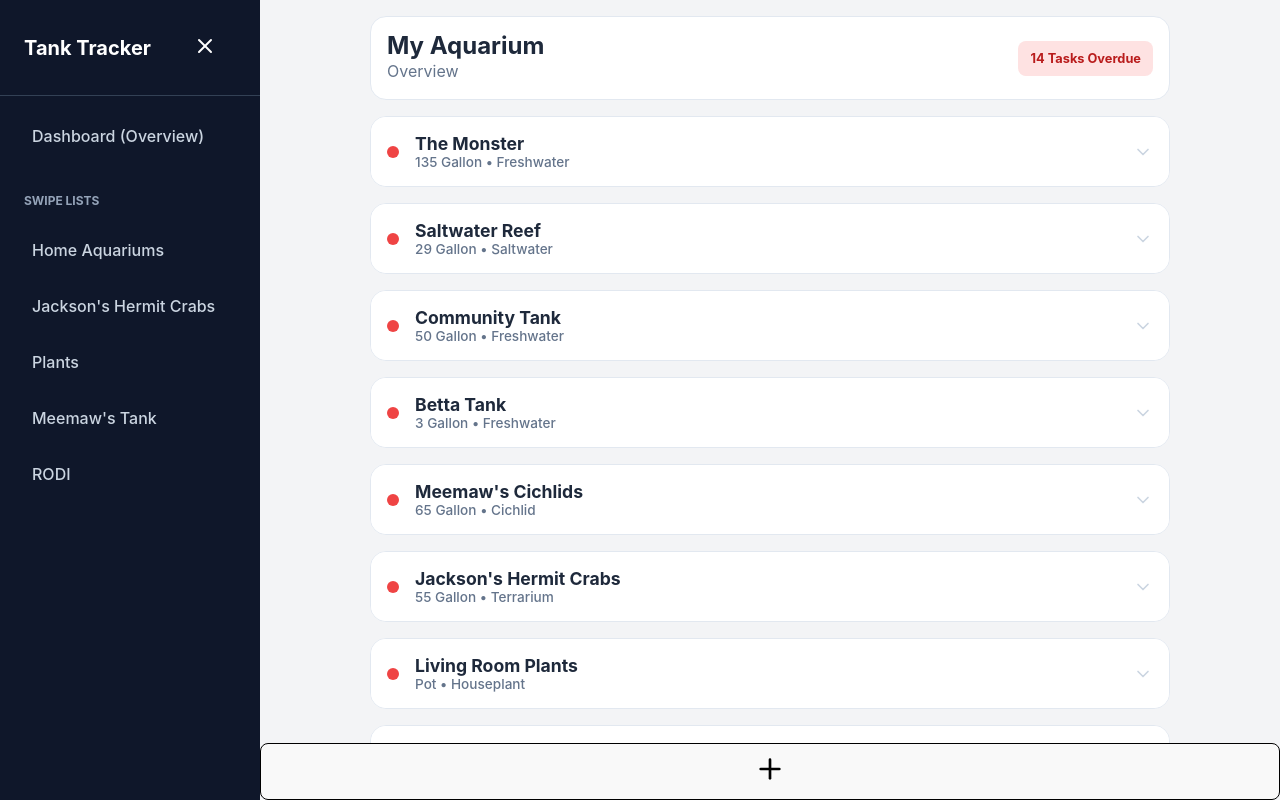
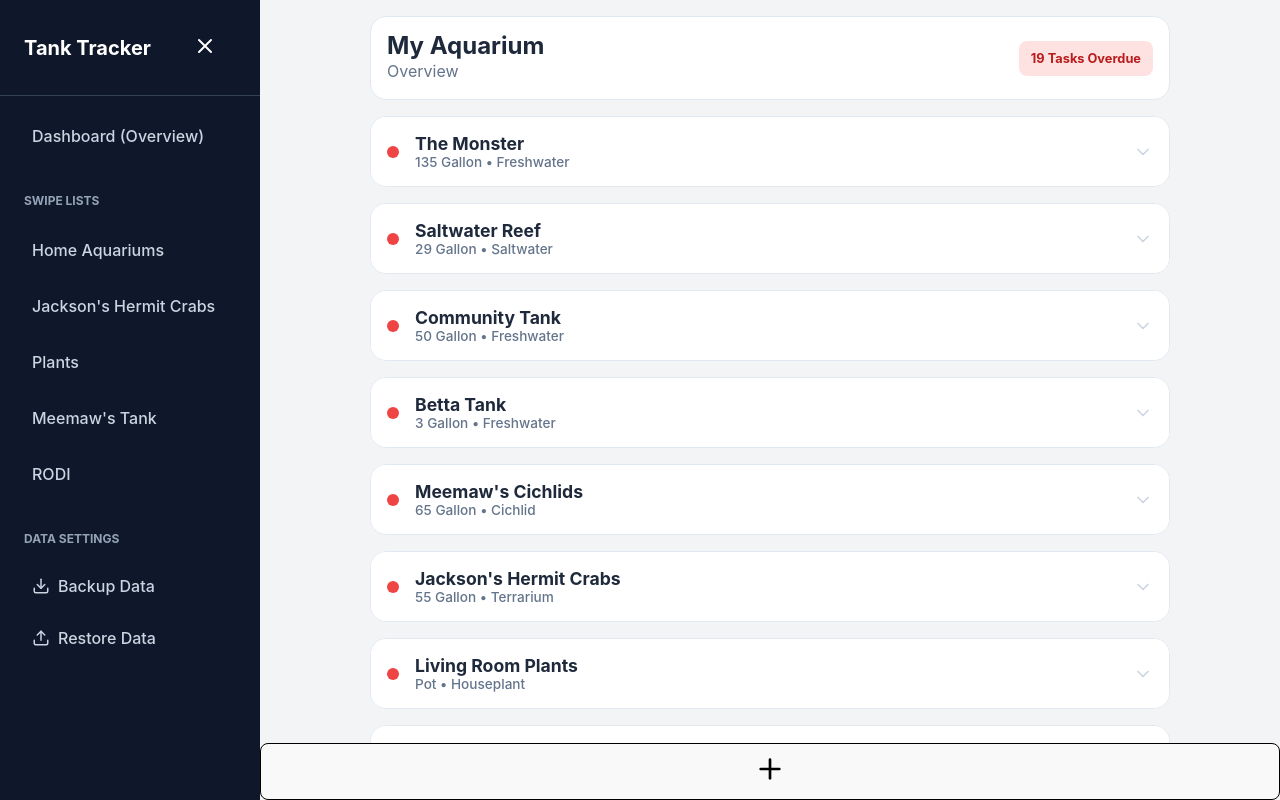
Before and after one commit to dwarrick91/My-aquariums, a React (Vite) app: page / in a window 1280 px wide. Built offline with nearby package versions, Linux system fonts and the light colour scheme.

Commit message:
Getting back up and restore functions

```diff
--- a/src/App.jsx
+++ b/src/App.jsx
@@ -1,7 +1,7 @@
-import React, { useState, useEffect } from 'react';
+import React, { useState, useEffect, useRef } from 'react';
 import { BrowserRouter as Router, Routes, Route, Link, useParams, Navigate } from 'react-router-dom';
 import { differenceInDays, addDays, format } from 'date-fns';
-import { CheckCircle, Clock, Trash2, ChevronUp, ChevronDown, Menu, X, Plus, MessageSquare } from 'lucide-react';
+import { CheckCircle, Clock, Trash2, ChevronUp, ChevronDown, Menu, X, Plus, MessageSquare, Download, Upload } from 'lucide-react';
 import SwipeView from './SwipeView';
 import './App.css';
 
@@ -63,9 +63,34 @@ const INITIAL_DATA = [
     tasks: [{ name: "Watering", frequency: 7, lastCompleted: null, history: [] }]
   },
   {
-    id: 8, name: "Basement System", category: "rodi", type: "Filter", size: "System",
+    id: 8, name: "Filter 1", category: "rodi", type: "Sediment", size: "Stage 1",
     notes: [],
-    tasks: [{ name: "Change Sediment Filter", frequency: 180, lastCompleted: null, history: [] }]
+    tasks: [{ name: "Replace Filter", frequency: 180, lastCompleted: null, history: [] }]
+  },
+  {
+    id: 802, name: "Filter 2", category: "rodi", type: "Carbon Block", size: "Stage 2",
+    notes: [],
+    tasks: [{ name: "Replace Filter", frequency: 180, lastCompleted: null, history: [] }]
+  },
+  {
+    id: 803, name: "Filter 3", category: "rodi", type: "Carbon Block", size: "Stage 3",
+    notes: [],
+    tasks: [{ name: "Replace Filter", frequency: 180, lastCompleted: null, history: [] }]
+  },
+  {
+    id: 804, name: "Filter 4", category: "rodi", type: "RO Membrane", size: "Stage 4",
+    notes: [],
+    tasks: [{ name: "Replace Filter", frequency: 730, lastCompleted: null, history: [] }]
+  },
+  {
+    id: 805, name: "Filter 5", category: "rodi", type: "Deionization", size: "Stage 5",
+    notes: [],
+    tasks: [{ name: "Replace Filter", frequency: 90, lastCompleted: null, history: [] }]
+  },
+  {
+    id: 806, name: "Filter 6", category: "rodi", type: "Polishing", size: "Stage 6",
+    notes: [],
+    tasks: [{ name: "Replace Filter", frequency: 180, lastCompleted: null, history: [] }]
   }
 ];
 
@@ -90,10 +115,9 @@ const AddItemModal = ({ isOpen, onClose, onAdd }) => {
     e.preventDefault();
     onAdd(formData);
     onClose();
-    setFormData({ name: '', category: 'home', type: '', size: '', frequency: 7 }); // Reset
+    setFormData({ name: '', category: 'home', type: '', size: '', frequency: 7 });
   };
 
-  // Determine placeholder text based on category
   const isPlant = formData.category === 'plants';
   const sizeLabel = isPlant ? "Size (e.g. Small Pot)" : "Size (e.g. 90 Gallon)";
   const typeLabel = isPlant ? "Type (e.g. Succulent)" : "Type (e.g. Saltwater)";
@@ -120,51 +144,22 @@ const AddItemModal = ({ isOpen, onClose, onAdd }) => {
 
           <div className="form-group">
             <label className="form-label">Name</label>
-            <input
-              name="name"
-              placeholder="e.g. Living Room Tank"
-              value={formData.name}
-              onChange={handleChange}
-              className="form-input"
-              required
-            />
+            <input name="name" placeholder="e.g. Living Room Tank" value={formData.name} onChange={handleChange} className="form-input" required />
           </div>
 
           <div className="form-group">
             <label className="form-label">{typeLabel}</label>
-            <input
-              name="type"
-              placeholder={isPlant ? "Houseplant" : "Freshwater"}
-              value={formData.type}
-              onChange={handleChange}
-              className="form-input"
-              required
-            />
+            <input name="type" placeholder={isPlant ? "Houseplant" : "Freshwater"} value={formData.type} onChange={handleChange} className="form-input" required />
           </div>
 
           <div className="form-group">
             <label className="form-label">{sizeLabel}</label>
-            <input
-              name="size"
-              placeholder={isPlant ? "Pot" : "75 Gallon"}
-              value={formData.size}
-              onChange={handleChange}
-              className="form-input"
-              required
-            />
+            <input name="size" placeholder={isPlant ? "Pot" : "75 Gallon"} value={formData.size} onChange={handleChange} className="form-input" required />
           </div>
 
           <div className="form-group">
             <label className="form-label">Task Frequency (Days)</label>
-            <input
-              type="number"
-              name="frequency"
-              value={formData.frequency}
-              onChange={handleChange}
-              className="form-input"
-              min="1"
-              required
-            />
+            <input type="number" name="frequency" value={formData.frequency} onChange={handleChange} className="form-input" min="1" required />
           </div>
 
           <div className="modal-actions">
@@ -185,12 +180,16 @@ function App() {
   });
 
   const [isSidebarOpen, setSidebarOpen] = useState(false);
-  const [isAddModalOpen, setAddModalOpen] = useState(false); // State for modal
+  const [isAddModalOpen, setAddModalOpen] = useState(false);
+
+  // Hidden input for file uploading
+  const fileInputRef = useRef(null);
 
   useEffect(() => {
     localStorage.setItem('aquariumDataV15', JSON.stringify(tanks));
   }, [tanks]);
 
+  // --- DATA LOGIC ---
   const handleComplete = (tankId, taskIndex, side = null) => {
     const newTanks = [...tanks];
     const tank = newTanks.find(t => t.id === tankId);
@@ -228,12 +227,7 @@ function App() {
     const tank = newTanks.find(t => t.id === tankId);
     if (!tank.notes) tank.notes = [];
 
-    const newNote = {
-      id: Date.now(),
-      date: new Date().toISOString(),
-      text: text
-    };
-
+    const newNote = { id: Date.now(), date: new Date().toISOString(), text: text };
     tank.notes.unshift(newNote);
     setTanks(newTanks);
   };
@@ -246,30 +240,20 @@ function App() {
     setTanks(newTanks);
   };
 
-  // --- HANDLE NEW ITEM CREATION ---
   const handleAddItem = (formData) => {
-    // Determine default task name based on category
     let taskName = "Water Change";
     if (formData.category === 'plants') taskName = "Watering";
     if (formData.category === 'rodi') taskName = "Replace Filter";
 
     const newItem = {
-      id: Date.now(), // Generate unique ID
+      id: Date.now(),
       name: formData.name,
       category: formData.category,
       type: formData.type,
       size: formData.size,
       notes: [],
-      tasks: [
-        {
-          name: taskName,
-          frequency: parseInt(formData.frequency),
-          lastCompleted: null,
-          history: []
-        }
-      ]
+      tasks: [{ name: taskName, frequency: parseInt(formData.frequency), lastCompleted: null, history: [] }]
     };
-
     setTanks([...tanks, newItem]);
   };
 
@@ -280,24 +264,72 @@ function App() {
     }
   };
 
+  // --- BACKUP & RESTORE FUNCTIONS ---
+  const backupData = () => {
+    // 1. Convert state to string
+    const jsonString = JSON.stringify(tanks, null, 2);
+    // 2. Create a blob (file-like object)
+    const blob = new Blob([jsonString], { type: "application/json" });
+    // 3. Create a download link
+    const url = URL.createObjectURL(blob);
+    const link = document.createElement('a');
+    link.href = url;
+    link.download = `tank-tracker-backup-${format(new Date(), 'yyyy-MM-dd')}.json`;
+    document.body.appendChild(link);
+    link.click();
+    document.body.removeChild(link);
+  };
+
+  const triggerFileUpload = () => {
+    fileInputRef.current.click();
+  };
+
+  const restoreData = (event) => {
+    const file = event.target.files[0];
+    if (!file) return;
+
+    const reader = new FileReader();
+    reader.onload = (e) => {
+      try {
+        const importedData = JSON.parse(e.target.result);
+        // Basic validation: Check if it's an array
+        if (Array.isArray(importedData)) {
+          if(window.confirm("This will overwrite your current data with the backup. Continue?")) {
+            setTanks(importedData);
+            alert("Data restored successfully!");
+          }
+        } else {
+          alert("Invalid file format.");
+        }
+      } catch (err) {
+        alert("Error reading file. Make sure it is a valid JSON backup.");
+      }
+    };
+    reader.readAsText(file);
+    // Reset input so same file can be selected again if needed
+    event.target.value = null;
+  };
+
   return (
     <Router>
       <div className="app-container">
         {isSidebarOpen && <div className="mobile-overlay" onClick={() => setSidebarOpen(false)}/>}
 
-        {/* ADD ITEM MODAL */}
-        <AddItemModal
-          isOpen={isAddModalOpen}
-          onClose={() => setAddModalOpen(false)}
-          onAdd={handleAddItem}
+        <AddItemModal isOpen={isAddModalOpen} onClose={() => setAddModalOpen(false)} onAdd={handleAddItem} />
+
+        {/* HIDDEN FILE INPUT FOR RESTORE */}
+        <input
+          type="file"
+          ref={fileInputRef}
+          style={{display: 'none'}}
+          accept=".json"
+          onChange={restoreData}
         />
 
         <aside className={`sidebar ${isSidebarOpen ? 'open' : ''}`}>
           <div className="sidebar-header">
             <h1>Tank Tracker</h1>
-            <button onClick={() => setSidebarOpen(false)} style={{background:'none', border:'none', color:'white'}} className="lg-hidden">
-                <X size={24}/>
-            </button>
+            <button onClick={() => setSidebarOpen(false)} style={{background:'none', border:'none', color:'white'}} className="lg-hidden"><X size={24}/></button>
           </div>
           <nav className="sidebar-nav">
             <Link to="/" onClick={() => setSidebarOpen(false)} className="nav-link">Dashboard (Overview)</Link>
@@ -307,6 +339,15 @@ function App() {
             <Link to="/swipe/plants" onClick={() => setSidebarOpen(false)} className="nav-link">Plants</Link>
             <Link to="/swipe/meemaw" onClick={() => setSidebarOpen(false)} className="nav-link">Meemaw's Tank</Link>
             <Link to="/swipe/rodi" onClick={() => setSidebarOpen(false)} className="nav-link">RODI</Link>
+
+            {/* --- NEW DATA SETTINGS SECTION --- */}
+            <div className="section-label">Data Settings</div>
+            <button onClick={backupData} className="nav-link" style={{background:'none', border:'none', width:'100%', textAlign:'left', display:'flex', alignItems:'center', gap:'0.5rem', cursor:'pointer'}}>
+              <Download size={18} /> Backup Data
+            </button>
+            <button onClick={triggerFileUpload} className="nav-link" style={{background:'none', border:'none', width:'100%', textAlign:'left', display:'flex', alignItems:'center', gap:'0.5rem', cursor:'pointer'}}>
+              <Upload size={18} /> Restore Data
+            </button>
           </nav>
         </aside>
 
@@ -342,7 +383,6 @@ function App() {
             </Routes>
           </div>
 
-          {/* FLOATING ACTION BUTTON */}
           <button className="fab-add" onClick={() => setAddModalOpen(true)}>
             <Plus size={32} />
           </button>
@@ -355,13 +395,7 @@ function App() {
 const SwipeWrapper = ({ tanks, onComplete, onAddNote, onDeleteNote }) => {
   const { category } = useParams();
   const filteredTanks = tanks.filter(t => t.category === category);
-  return <SwipeView
-            tanks={filteredTanks}
-            onComplete={onComplete}
-            onAddNote={onAddNote}
-            onDeleteNote={onDeleteNote}
-            categoryName={category}
-         />;
+  return <SwipeView tanks={filteredTanks} onComplete={onComplete} onAddNote={onAddNote} onDeleteNote={onDeleteNote} categoryName={category} />;
 };
 
 // --- DASHBOARD COMPONENT ---
```
